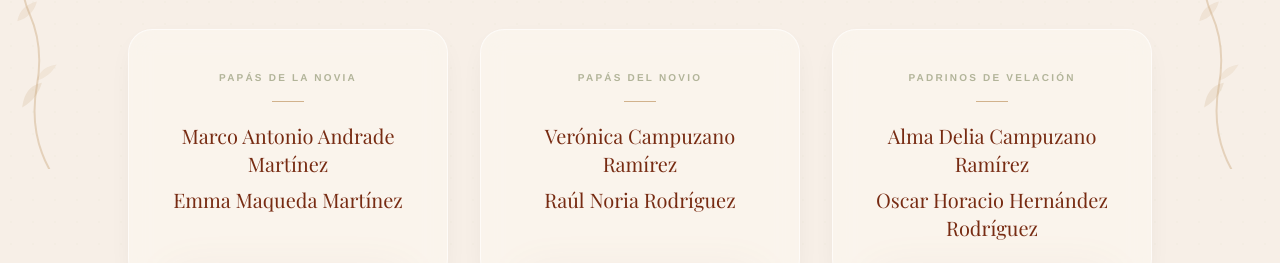
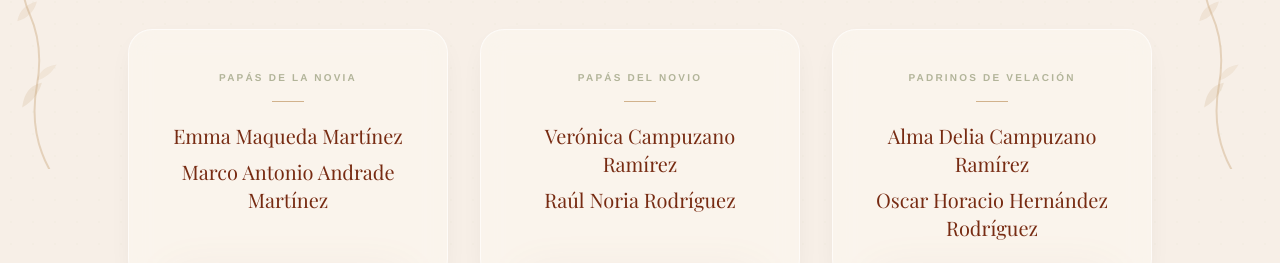
Before and after one commit to valmaqueda/invitacion-tania-raul, a React (Vite) app: page / in a window 1280 px wide. Shown: the part 1880-2143 px from the top of the page. Built offline with nearby package versions, Linux system fonts and the light colour scheme; a web font is replaced by a local one.

Commit message:
Ajustes de orden nombres familia

```diff
--- a/src/sections/FamilySection.jsx
+++ b/src/sections/FamilySection.jsx
@@ -101,7 +101,7 @@ const SideOrnament = ({ side = "left" }) => {
 const cards = [
   {
     title: "Papás de la novia",
-    names: ["Marco Antonio Andrade Martínez", "Emma Maqueda Martínez"],
+    names: ["Emma Maqueda Martínez", "Marco Antonio Andrade Martínez"],
   },
   {
     title: "Papás del novio",
--- a/src/sections/GiftSection.jsx
+++ b/src/sections/GiftSection.jsx
@@ -124,7 +124,7 @@ export default function GiftSection() {
             initial={{ opacity: 0, y: 15 }}
             whileInView={{ opacity: 1, y: 0 }}
             transition={{ delay: 0.2, duration: 0.8 }}
-            className="font-serif text-2xl md:text-4xl text-[#2A2A2A] mb-3 leading-tight"
+            className="font-serif text-2xl md:text-4xl text-[#645e46] mb-3 leading-tight"
           >
             Su compañía es nuestro<br />mejor regalo
           </motion.h2>
@@ -135,7 +135,7 @@ export default function GiftSection() {
             transition={{ delay: 0.4, duration: 0.8 }}
             className="font-serif italic text-base md:text-lg text-[#949D6A] max-w-lg mx-auto leading-relaxed"
           >
-            pero si desean tener un detalle con nosotros, agradecemos infinitamente que sea por este medio.
+            Si desean tener un detalle con nosotros, agradecemos infinitamente que sea por este medio.
           </motion.p>
         </motion.div>
 
```
